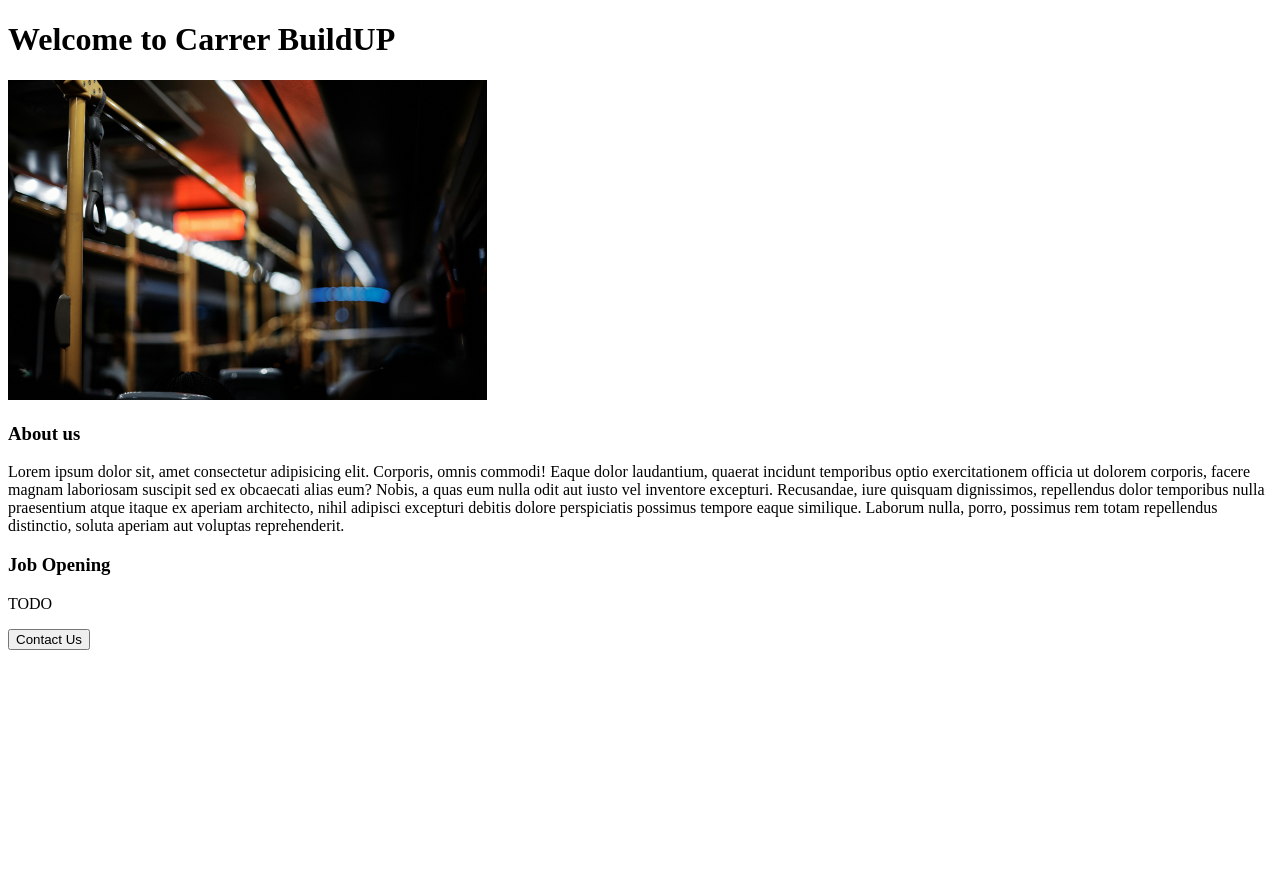
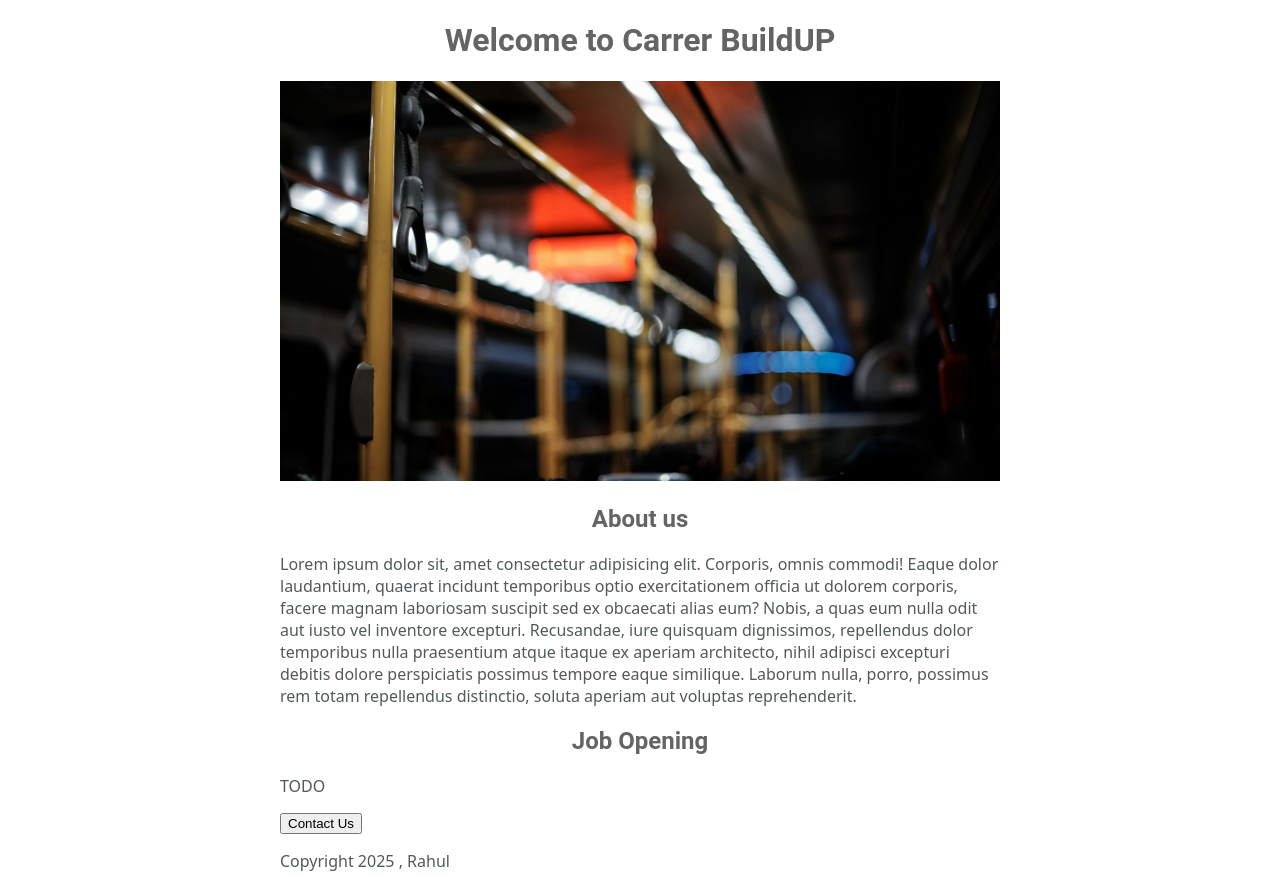
Before and after one commit to rahulbansal1012/Flask_Learning, a Flask app: page / in a window 1280 px wide. Before the commit the page ends 650 px from the top, so only its background shows below. Run offline with Flask 3, Linux system fonts and the light colour scheme.

Commit message:
Added the CSS and design

```diff
--- a/templates/home.html
+++ b/templates/home.html
@@ -4,14 +4,51 @@
     <meta charset="UTF-8">
     <meta name="viewport" content="width=device-width, initial-scale=1.0">
     <title>Carrer Buildup</title>
+    <style>
+    h1{
+        font-family: Roboto;
+        text-align: center;
+        color: rgb(100, 100, 100)
+      }
+    h2{
+        font-family: Roboto;
+        text-align : center;
+        color: rgb(100, 100, 100)
+
+      }
+      .bodytext {
+        font-family: rosybrown;
+        text-align: center;
+        color: rgb(80,90,90)
+      }
+
+      #container{
+        max-width: 720px;
+        margin: 0 auto 0 auto;
+      }
+
+      #banner {
+        width: 100%;
+        height: 50vh;
+        object-fit: cover;
+      }
+      p{
+        font-family: system-ui, -apple-system, BlinkMacSystemFont, 'Segoe UI', Roboto, Oxygen, Ubuntu, Cantarell, 'Open Sans', 'Helvetica Neue', sans-serif;
+        color: rgb(80,90,90);
+    }
+    </style>
 </head>
 <body>
+    <div id  = "container">
+
     <h1>Welcome to Carrer BuildUP</h1>
-    <img src ="/static/Homejpg.jpg" height ="320" >
-    <h3>About us </h3>
+    <img id  = "banner" src ="/static/Homejpg.jpg" height ="320" >
+    <h2>About us </h2>
     <p>Lorem ipsum dolor sit, amet consectetur adipisicing elit. Corporis, omnis commodi! Eaque dolor laudantium, quaerat incidunt temporibus optio exercitationem officia ut dolorem corporis, facere magnam laboriosam suscipit sed ex obcaecati alias eum? Nobis, a quas eum nulla odit aut iusto vel inventore excepturi. Recusandae, iure quisquam dignissimos, repellendus dolor temporibus nulla praesentium atque itaque ex aperiam architecto, nihil adipisci excepturi debitis dolore perspiciatis possimus tempore eaque similique. Laborum nulla, porro, possimus rem totam repellendus distinctio, soluta aperiam aut voluptas reprehenderit.</p>
-    <h3>Job Opening</h3>
+    <h2>Job Opening</h2>
     <p>TODO</p>
     <button>Contact Us</button>
+    <p>Copyright 2025 , Rahul</p>
+</div>
 </body>
 </html>
```
